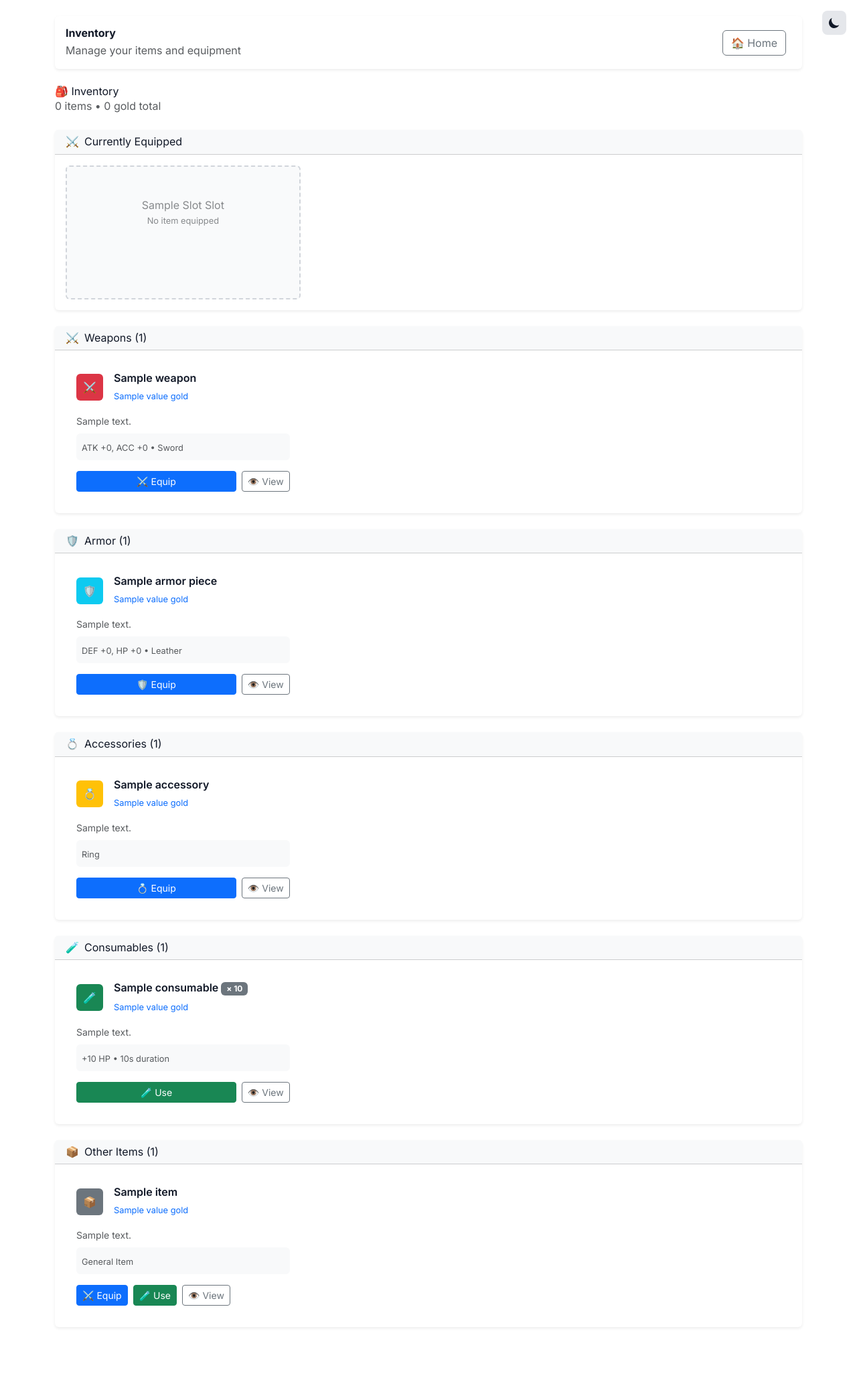
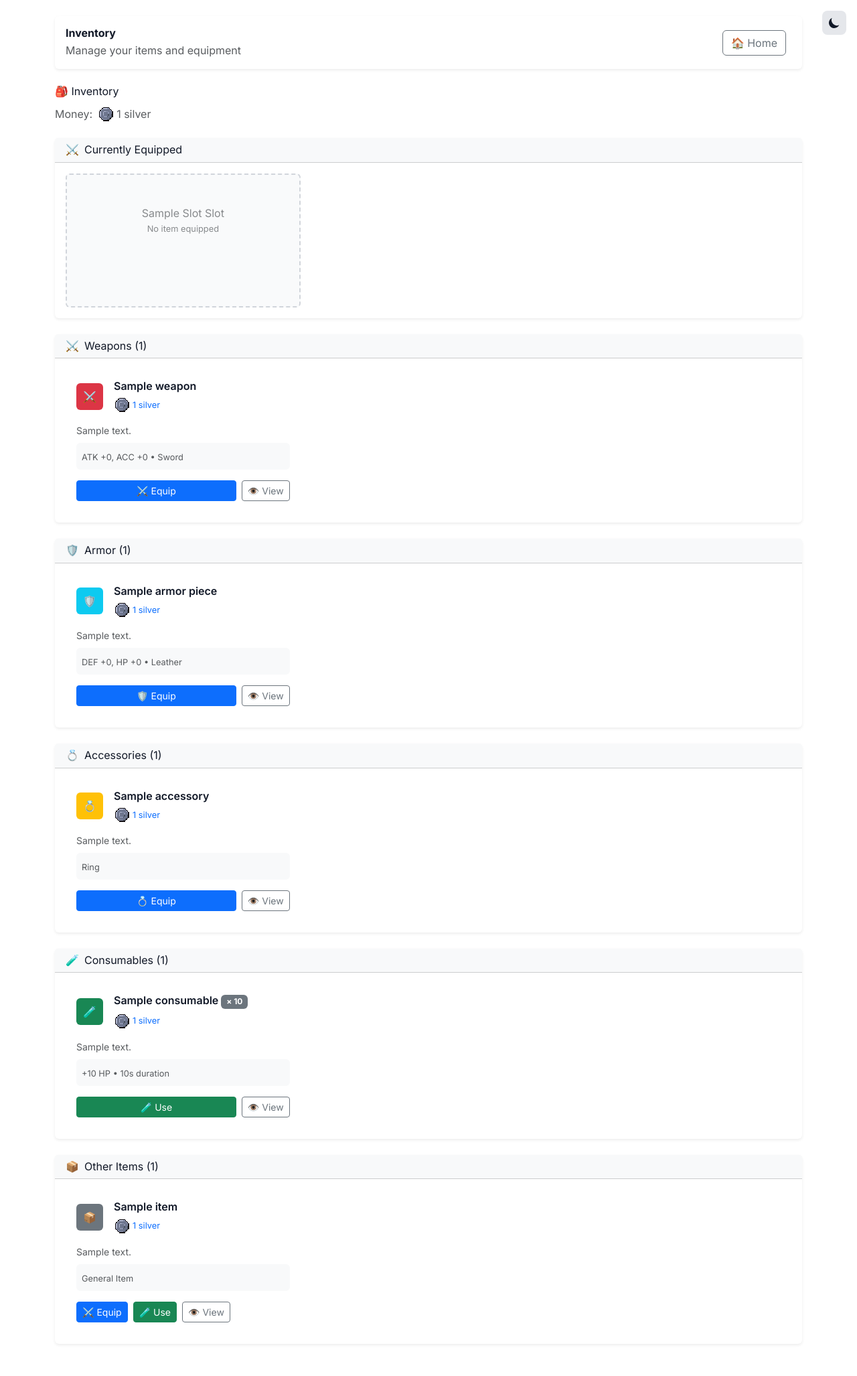
Before and after one commit to Ekipogh/rpg_game, a Django app: template item/templates/item/inventory.html in a window 1280 px wide. Shown: the whole page at 67% size. Before the commit the page ends 1982 px from the top, so only its background shows below. Run offline with Django 5.2, Linux system fonts and the light colour scheme; the template is opened without the code that fills it: most values are stand-ins (such as "Sample title", 1, 10 or a date in 2020); some libraries are stand-ins or nearby versions.

Commit message:
Implement currency formatting and display: add currency rendering functions, update templates to show formatted currency, and include currency assets.

```diff
--- /dev/null
+++ b/game/currency.py
@@ -0,0 +1,28 @@
+def format_currency(value):
+    """Display an integer copper amount in gold, silver, and copper."""
+    amount = int(value or 0)
+    sign = "-" if amount < 0 else ""
+    gold, remainder = divmod(abs(amount), 100)
+    silver, copper = divmod(remainder, 10)
+    parts = [f"{count} {unit}" for count, unit in
+             ((gold, "gold"), (silver, "silver"), (copper, "copper")) if count]
+    return sign + (" ".join(parts) or "0 copper")
+
+
+def render_currency(value):
+    """Render currency with the supplied denomination artwork."""
+    from django.conf import settings
+    from django.utils.html import format_html, format_html_join
+
+    label = format_currency(value)
+    words = label.split()
+    images = {"gold": "Coin_Gold_0.png", "silver": "Coin_Silver_0.png",
+              "copper": "Coin_Cupper_0.png"}
+    coins = format_html_join(
+        " ",
+        '<span class="currency-denomination"><img class="currency-coin" src="{}" '
+        'alt="" width="24" height="24">{} {}</span>',
+        ((f"{settings.MEDIA_URL}coin/{images[unit]}", count, unit)
+         for count, unit in zip(words[::2], words[1::2])),
+    )
+    return format_html('<span class="currency" aria-label="{}">{}</span>', label, coins)
--- a/hero/templates/unicorn/home-screen.html
+++ b/hero/templates/unicorn/home-screen.html
@@ -1,4 +1,4 @@
-{% load static %}
+{% load static item_extras %}
 <div class="container-fluid py-4 text-center bg-gray-50 dark:bg-gray-900" style="min-height: 100vh;">
   <!-- Hero Header -->
   <div class="row justify-content-center">
@@ -40,6 +40,10 @@
             </div>
           </div>
           <small class="text-muted dark:!text-gray-400">{{ hero.experience }} / {{ hero.next_level_xp }} XP</small>
+          <div class="mt-4 pt-3 border-top border-secondary-subtle">
+            <h6 class="fw-semibold text-gray-900 dark:text-white mb-2">Money</h6>
+            <div class="fs-5 text-gray-900 dark:text-white">{{ hero.money|currency_coins }}</div>
+          </div>
         </div>
       </div>
     </div>
--- a/item/templates/item/inventory.html
+++ b/item/templates/item/inventory.html
@@ -22,6 +22,28 @@
 
     <link rel="stylesheet" href="{% static 'css/base.css' %}" />
     <style>
+      .inventory-header .header-info {
+        display: flex;
+        flex-direction: column;
+        gap: 0.75rem;
+      }
+
+      .inventory-header h1 {
+        margin: 0;
+      }
+
+      .inventory-balance {
+        display: flex;
+        flex-wrap: wrap;
+        align-items: center;
+        gap: 0.5rem;
+        margin: 0;
+      }
+
+      .inventory-balance .currency {
+        justify-content: flex-start;
+      }
+
       .equipment-slot {
         transition: all 0.3s ease;
         min-height: 200px;
@@ -84,7 +106,7 @@
         <div class="inventory-header">
           <div class="header-info">
             <h1 class="text-gray-900 dark:text-white">🎒 Inventory</h1>
-            <p class="header-subtitle text-muted dark:!text-gray-400">{{ total_items|default:0 }} items • {{ total_value|default:0 }} gold total</p>
+            {% if hero %}<p class="inventory-balance text-muted dark:!text-gray-400"><span>Money:</span> {{ hero.money|currency_coins }}</p>{% endif %}
           </div>
         </div>
 
@@ -172,7 +194,7 @@
                               </div>
                               <div>
                                 <h6 class="mb-1 fw-semibold text-gray-900 dark:text-white">{{ weapon.name }}</h6>
-                                <small class="text-primary dark:!text-blue-400">{{ weapon.value|default:0 }} gold</small>
+                                <small class="text-primary dark:!text-blue-400">{{ weapon.value|currency_coins }}</small>
                               </div>
                             </div>
                             <p class="text-muted dark:!text-gray-400 small mb-2">{{ weapon.description|default:'A reliable weapon for combat.' }}</p>
@@ -216,7 +238,7 @@
                               </div>
                               <div>
                                 <h6 class="mb-1 fw-semibold text-gray-900 dark:text-white">{{ armor_piece.name }}</h6>
-                                <small class="text-primary dark:!text-blue-400">{{ armor_piece.value|default:0 }} gold</small>
+                                <small class="text-primary dark:!text-blue-400">{{ armor_piece.value|currency_coins }}</small>
                               </div>
                             </div>
                             <p class="text-muted dark:!text-gray-400 small mb-2">{{ armor_piece.description|default:'Protective gear for adventurers.' }}</p>
@@ -260,7 +282,7 @@
                               </div>
                               <div>
                                 <h6 class="mb-1 fw-semibold text-gray-900 dark:text-white">{{ accessory.name }}</h6>
-                                <small class="text-primary dark:!text-blue-400">{{ accessory.value|default:0 }} gold</small>
+                                <small class="text-primary dark:!text-blue-400">{{ accessory.value|currency_coins }}</small>
                               </div>
                             </div>
                             <p class="text-muted dark:!text-gray-400 small mb-2">{{ accessory.description|default:'A valuable accessory.' }}</p>
@@ -306,7 +328,7 @@
                               </div>
                               <div>
                                 <h6 class="mb-1 fw-semibold text-gray-900 dark:text-white">{{ consumable.name }} <span class="badge bg-secondary" data-stack-quantity="{{ consumable.quantity }}">&times; {{ consumable.quantity }}</span></h6>
-                                <small class="text-primary dark:!text-blue-400">{{ consumable.value|default:0 }} gold</small>
+                                <small class="text-primary dark:!text-blue-400">{{ consumable.value|currency_coins }}</small>
                               </div>
                             </div>
                             <p class="text-muted dark:!text-gray-400 small mb-2">{{ consumable.description|default:'A consumable item with special effects.' }}</p>
@@ -360,7 +382,7 @@
                               </div>
                               <div>
                                 <h6 class="mb-1 fw-semibold text-gray-900 dark:text-white">{{ item.name }}</h6>
-                                <small class="text-primary dark:!text-blue-400">{{ item.value|default:0 }} gold</small>
+                                <small class="text-primary dark:!text-blue-400">{{ item.value|currency_coins }}</small>
                               </div>
                             </div>
                             <p class="text-muted dark:!text-gray-400 small mb-2">{{ item.description|default:'A mysterious item.' }}</p>
@@ -612,7 +634,7 @@
 
         const meta = iconMap[category] || iconMap.other
         const description = escapeHtml(item.description || '')
-        const value = Number.isFinite(item.value) ? item.value : 0
+        const value = item.currency_html
 
         let statsLine = ''
         if (category === 'weapon') {
@@ -660,7 +682,7 @@
                   </div>
                   <div>
                     <h6 class="mb-1 fw-semibold text-gray-900 dark:text-white">${escapeHtml(item.name)}</h6>
-                    <small class="text-primary dark:!text-blue-400">${value} gold</small>
+                    <small class="text-primary dark:!text-blue-400">${value}</small>
                   </div>
                 </div>
                 <p class="text-muted dark:!text-gray-400 small mb-2">${description || 'A mysterious item.'}</p>
--- a/item/templatetags/item_extras.py
+++ b/item/templatetags/item_extras.py
@@ -1,4 +1,6 @@
 from django import template
+
+from game.currency import format_currency, render_currency
 
 register = template.Library()
 
@@ -8,3 +10,7 @@ def lookup(dictionary, key):
     if isinstance(dictionary, dict):
         return dictionary.get(key)
     return None
+
+register.filter("currency", format_currency)
+
+register.filter("currency_coins", render_currency)
--- a/static/css/base.css
+++ b/static/css/base.css
@@ -47,3 +47,29 @@ body {
     color: #d1d5db;
     opacity: 1;
 }
+
+
+.currency {
+    display: inline-flex;
+    vertical-align: middle;
+    flex-wrap: wrap;
+    align-items: center;
+    justify-content: center;
+    gap: 0.25rem 0.75rem;
+}
+
+.currency-denomination {
+    display: inline-flex;
+    align-items: center;
+    gap: 0.25rem;
+    white-space: nowrap;
+}
+
+.currency-coin {
+    display: inline-block;
+    flex-shrink: 0;
+    width: 24px;
+    height: 24px;
+    object-fit: contain;
+    image-rendering: pixelated;
+}
```
Also changed, not shown: item/templates/item/detail.html (+4 -4 lines), item/test_currency.py (added, +46 -0 lines), item/views.py (+5 -5 lines), media/coin/Coin_Cupper_0.png (added), media/coin/Coin_Gold_0.png (added), media/coin/Coin_Silver_0.png (added), 1 other file.
